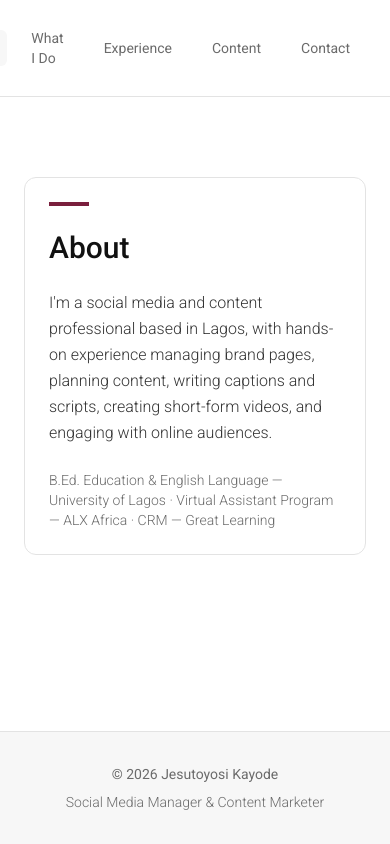
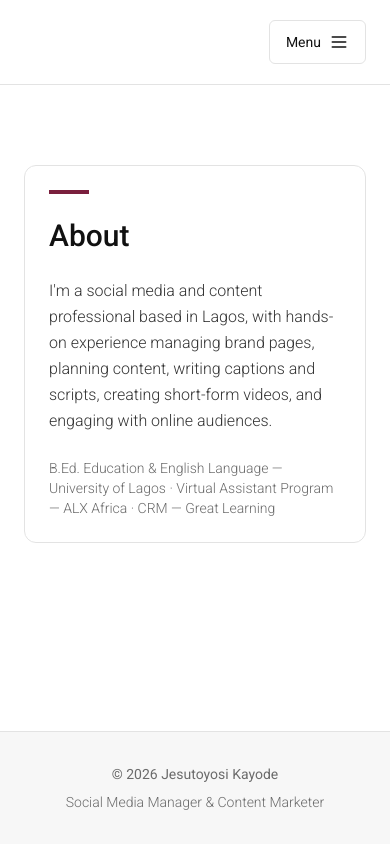
Before and after one commit to Danielumoh/Toyo-s-Portfolio, a React (Vite) app: page /about in a window 390 px wide. Built offline with nearby package versions, Linux system fonts and the light colour scheme.

Commit message:
added navbar responsiveness for mobile

```diff
--- a/src/components/Navbar.tsx
+++ b/src/components/Navbar.tsx
@@ -1,3 +1,4 @@
+import { useRef, useState } from "react";
 import { NavLink } from "react-router-dom";
 
 const links = [
@@ -10,16 +11,48 @@ const links = [
 ];
 
 export default function Navbar() {
+  const [isMenuOpen, setIsMenuOpen] = useState(false);
+  const menuButtonRef = useRef<HTMLButtonElement>(null);
+
   return (
-    <nav className="bg-white border-b border-[#E3E3E3] px-6 md:px-16 py-5">
-      <div className="max-w-6xl mx-auto flex justify-end items-center gap-2">
+    <nav
+      aria-label="Main navigation"
+      className="bg-white border-b border-[#E3E3E3] px-6 md:px-16 py-5"
+      onKeyDown={(event) => {
+        if (event.key === "Escape" && isMenuOpen) {
+          setIsMenuOpen(false);
+          menuButtonRef.current?.focus();
+        }
+      }}
+    >
+      <div className="max-w-6xl mx-auto">
+        <div className="flex justify-end lg:hidden">
+          <button
+            ref={menuButtonRef}
+            type="button"
+            aria-expanded={isMenuOpen}
+            aria-controls="navigation-links"
+            onClick={() => setIsMenuOpen((open) => !open)}
+            className="inline-flex min-h-11 items-center gap-2 rounded-md border border-[#E3E3E3] px-4 py-2 text-sm text-[#111111] transition-colors hover:bg-[var(--color-accent)] hover:text-white focus-visible:outline-2 focus-visible:outline-offset-4 focus-visible:outline-[var(--color-accent)]"
+          >
+            <span>{isMenuOpen ? "Close menu" : "Menu"}</span>
+            <svg width="20" height="20" viewBox="0 0 24 24" fill="none" stroke="currentColor" strokeWidth="2" strokeLinecap="round" aria-hidden="true">
+              <path d={isMenuOpen ? "M6 6l12 12M6 18L18 6" : "M4 6h16M4 12h16M4 18h16"} />
+            </svg>
+          </button>
+        </div>
+        <div
+          id="navigation-links"
+          className={`${isMenuOpen ? "flex" : "hidden"} mt-4 flex-col gap-2 lg:mt-0 lg:flex lg:flex-row lg:justify-end lg:items-center`}
+        >
         {links.map((link) => (
           <NavLink
             key={link.to}
             to={link.to}
             end={link.isHome}
+            onClick={() => setIsMenuOpen(false)}
             className={({ isActive }) =>
-              `px-4 py-2 text-sm rounded-md transition-all duration-300 ${
+              `flex min-h-11 items-center px-4 py-2 text-sm whitespace-nowrap rounded-md transition-colors duration-300 focus-visible:outline-2 focus-visible:outline-offset-2 focus-visible:outline-[var(--color-accent)] ${
                 link.isHome
                   ? isActive
                     ? "text-[#111111] font-medium"
@@ -35,6 +68,7 @@ export default function Navbar() {
             {link.label}
           </NavLink>
         ))}
+        </div>
       </div>
     </nav>
   );
```
